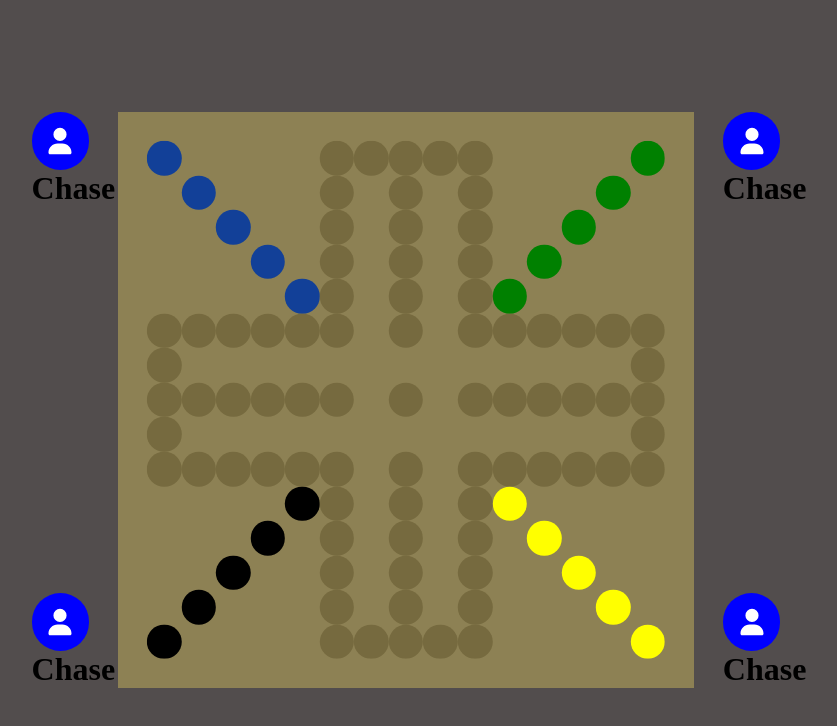
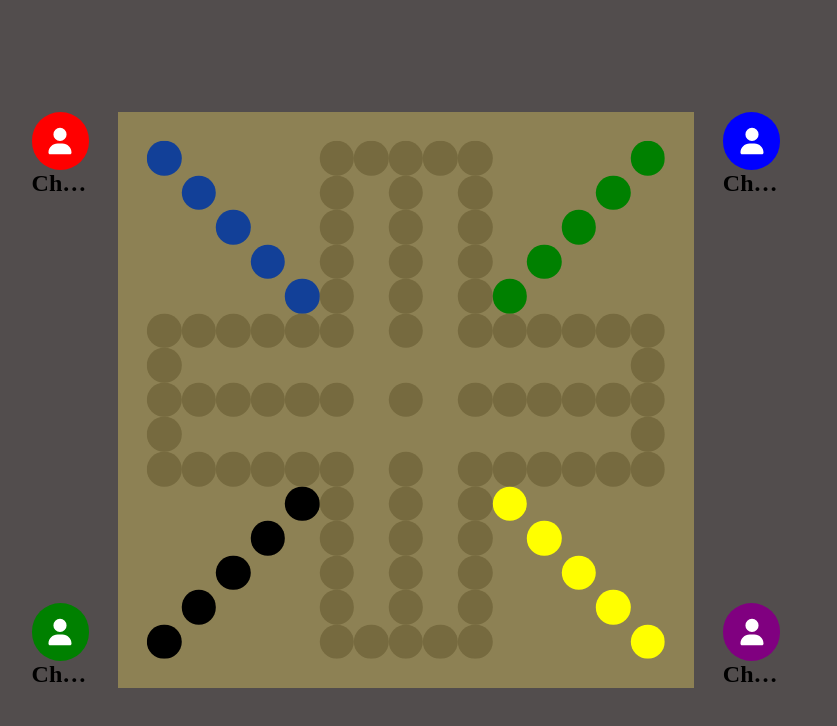
Before and after one commit to chaburk/aggravation, a React (Vite) app: page / in a window 1280 px wide. Both pictures are taken after a click on the element "Begin". Shown: the top 726 px of the page, without its empty margins (234-1071 px from the left). Built offline with nearby package versions, Linux system fonts and the light colour scheme; a web font is replaced by a local one.

Commit message:
Player styling and position

```diff
--- a/src/App.tsx
+++ b/src/App.tsx
@@ -2,7 +2,6 @@ import StartPage from "./StartPage";
 import "./App.css";
 import Board from "./Board";
 import { useState } from "react";
-import Player from "./Player";
 
 function App() {
   const [start, setStart] = useState(true);
--- a/src/Board.tsx
+++ b/src/Board.tsx
@@ -60,16 +60,16 @@ const Board = () => {
     <div className="board__container">
       <div className="board">
         <div className="player top-left">
-          <Player color={"red"} />
+          <Player colorBg={"red"} />
         </div>
         <div className="player top-right">
-          <Player />
+          <Player colorBg={"blue"} />
         </div>
         <div className="player bottom-left">
-          <Player />
+          <Player colorBg={"green"} />
         </div>
         <div className="player bottom-right">
-          <Player />
+          <Player colorBg={"purple"} />
         </div>
         <div className="inner-board">
           <div className="inner-board-container">{spaces}</div>
--- a/src/Player.css
+++ b/src/Player.css
@@ -1,3 +1,11 @@
+.player-outer {
+  display: flex;
+  flex-direction: column;
+  height: 100%;
+  justify-content: center;
+  align-items: center;
+}
+
 .player-container {
   position: relative;
   background-color: blue;
@@ -14,3 +22,17 @@
   font-size: 850%;
   max-width: 40%;
 }
+
+h1 {
+  font-size: 150%;
+  max-width: 100%;
+  overflow: hidden;
+  text-overflow: ellipsis;
+  white-space: nowrap;
+}
+
+@media screen and (max-width: 1000px) {
+  h1 {
+    font-size: 60%;
+  }
+}
--- a/src/Player.tsx
+++ b/src/Player.tsx
@@ -2,10 +2,14 @@ import "./Player.css";
 import { FontAwesomeIcon } from "@fortawesome/react-fontawesome";
 import { faUser } from "@fortawesome/free-solid-svg-icons";
 
-const Player = ({ color }) => {
+interface PlayerProps {
+  colorBg: string;
+}
+
+const Player: React.FC<PlayerProps> = ({ colorBg }) => {
   return (
-    <>
-      <div className="player-container">
+    <div className="player-outer">
+      <div className="player-container" style={{ backgroundColor: colorBg }}>
         <FontAwesomeIcon
           icon={faUser}
           style={{ color: "#fff" }}
@@ -13,7 +17,7 @@ const Player = ({ color }) => {
         />
       </div>
       <h1>Chase</h1>
-    </>
+    </div>
   );
 };
 
```
